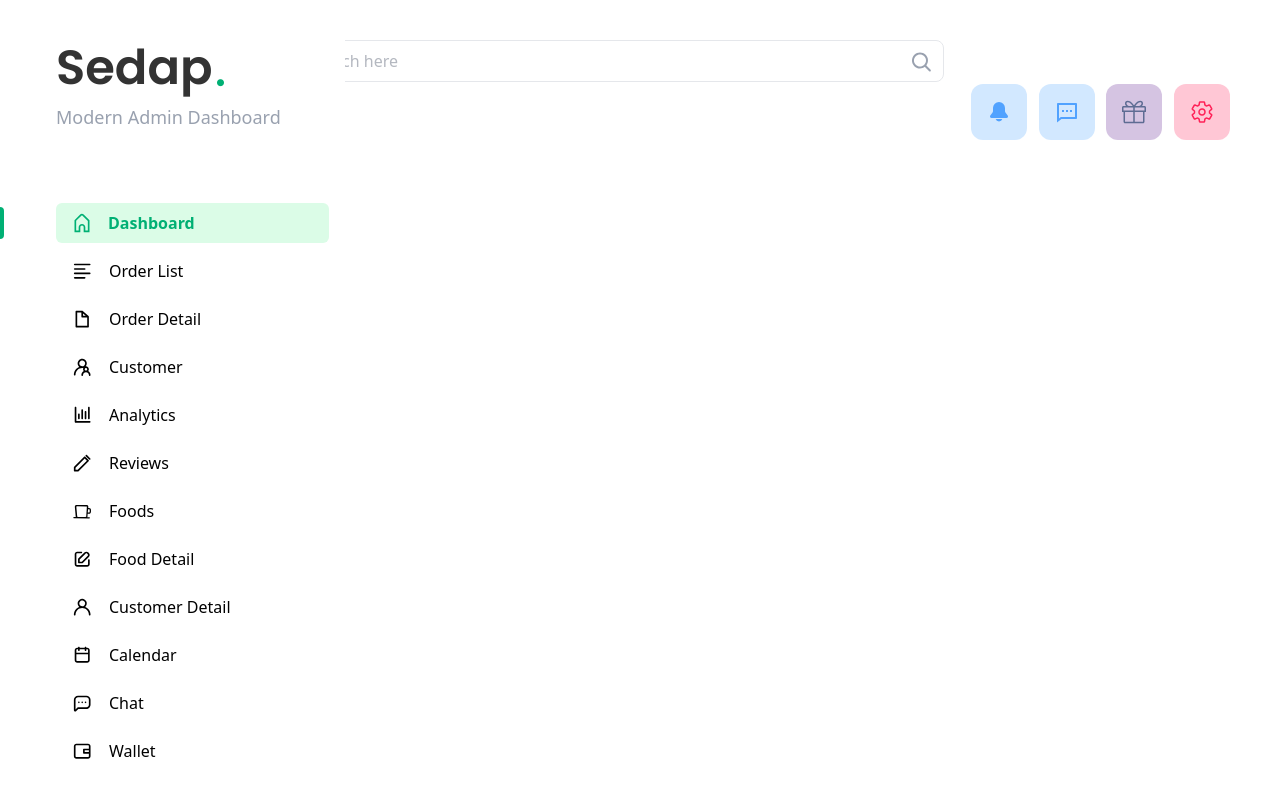
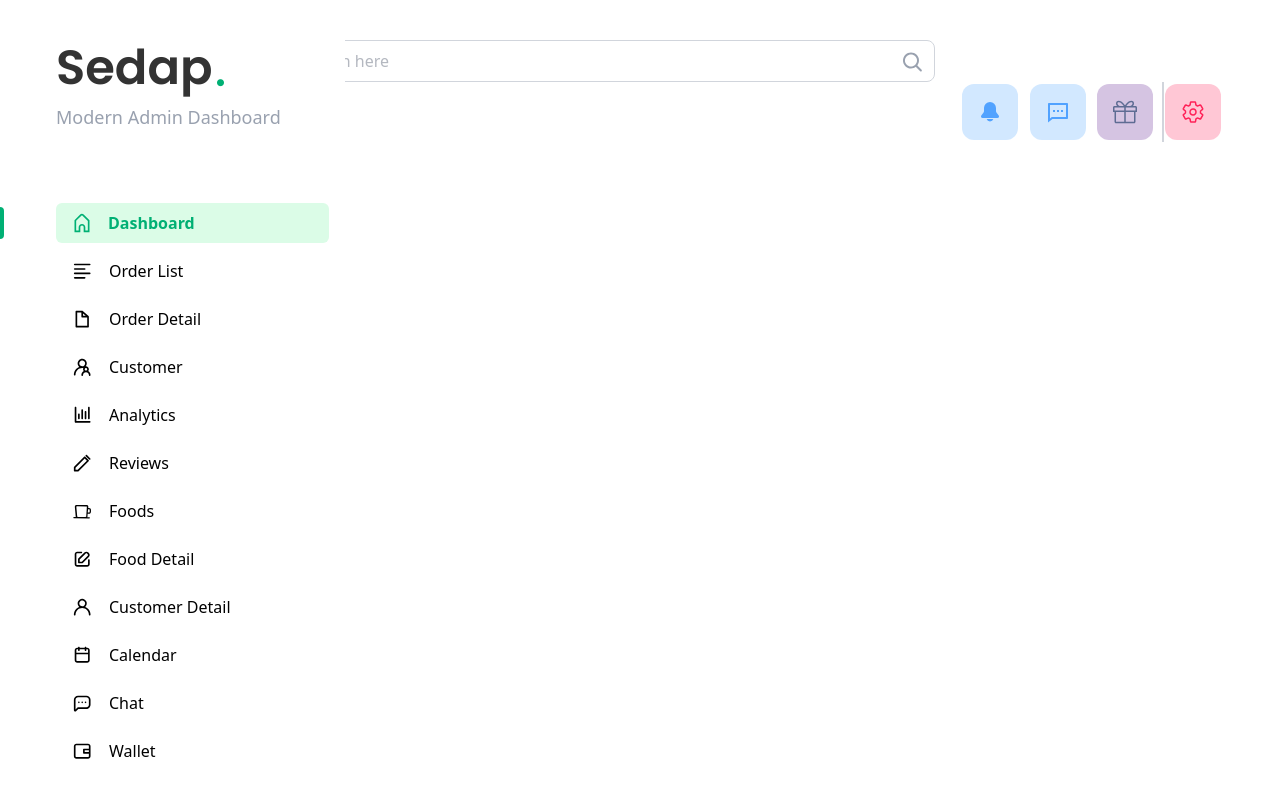
Before and after one commit to berkcantelseren/sedap-admin-dashboard, a Next.js app: page / in a window 1280 px wide. Shown: the top 800 px of the page. Built offline with nearby package versions, Linux system fonts and the light colour scheme.

Commit message:
fixed navbar w- and h-

```diff
--- a/app/components/Home/Navbar/Navbar.js
+++ b/app/components/Home/Navbar/Navbar.js
@@ -6,12 +6,13 @@ import { IoSettingsOutline } from "react-icons/io5";
 
 export default function Navbar() {
   return (
-    <div className="w-[90%] fixed justify-items-center h-24">
+    <div className="w-[80%] fixed ml-[55px] justify-items-center h-24">
       <div>
+        {/* search section  */}
         <input
           type="text"
           placeholder="Search here"
-          className="w-[41rem] h-[2.5rem] rounded-lg text-gray-500 align-center justify-center flex ml-20 mt-10 text-left p-5 border border-gray-200 outline-0"
+          className="w-[41rem] h-[2.5rem] rounded-lg text-gray-500 align-center justify-center flex ml-20 mt-10 text-left p-5 border border-gray-300 outline-0"
         />
         <div className="flex justify-end">
           <CgSearch className="w-6 h-6 text-gray-400 mt-[-31px] mr-[12px]" />
@@ -19,6 +20,9 @@ export default function Navbar() {
       </div>
       {/* icons section  */}
       <div className="justify-center items-center flex w-[250px] ml-250 mt-[-50] h-15">
+        {/* right line  */}
+        <div className="absolute right-[-85px] h-[60px] w-[2px] bg-gray-300"></div>
+
         <div className="grid grid-cols-4 gap-15 p-5">
           <div className="bg-blue-300/40 rounded-xl p-4 mx-auto cursor-pointer ">
             <GoBellFill className="w-6 h-6 text-blue-400 hover:scale-120" />
@@ -29,7 +33,7 @@ export default function Navbar() {
           <div className="bg-purple-900/25 rounded-xl p-4 mx-auto cursor-pointer">
             <SlPresent className="w-6 h-6 text-[#5e6c93] hover:scale-120" />
           </div>
-          <div className="bg-rose-500/25 rounded-xl p-4 mx-auto cursor-pointer ">
+          <div className="bg-rose-500/25 rounded-xl p-4 mx-auto cursor-pointer">
             <IoSettingsOutline className="w-6 h-6 text-rose-500 hover:scale-120" />
           </div>
         </div>
```
